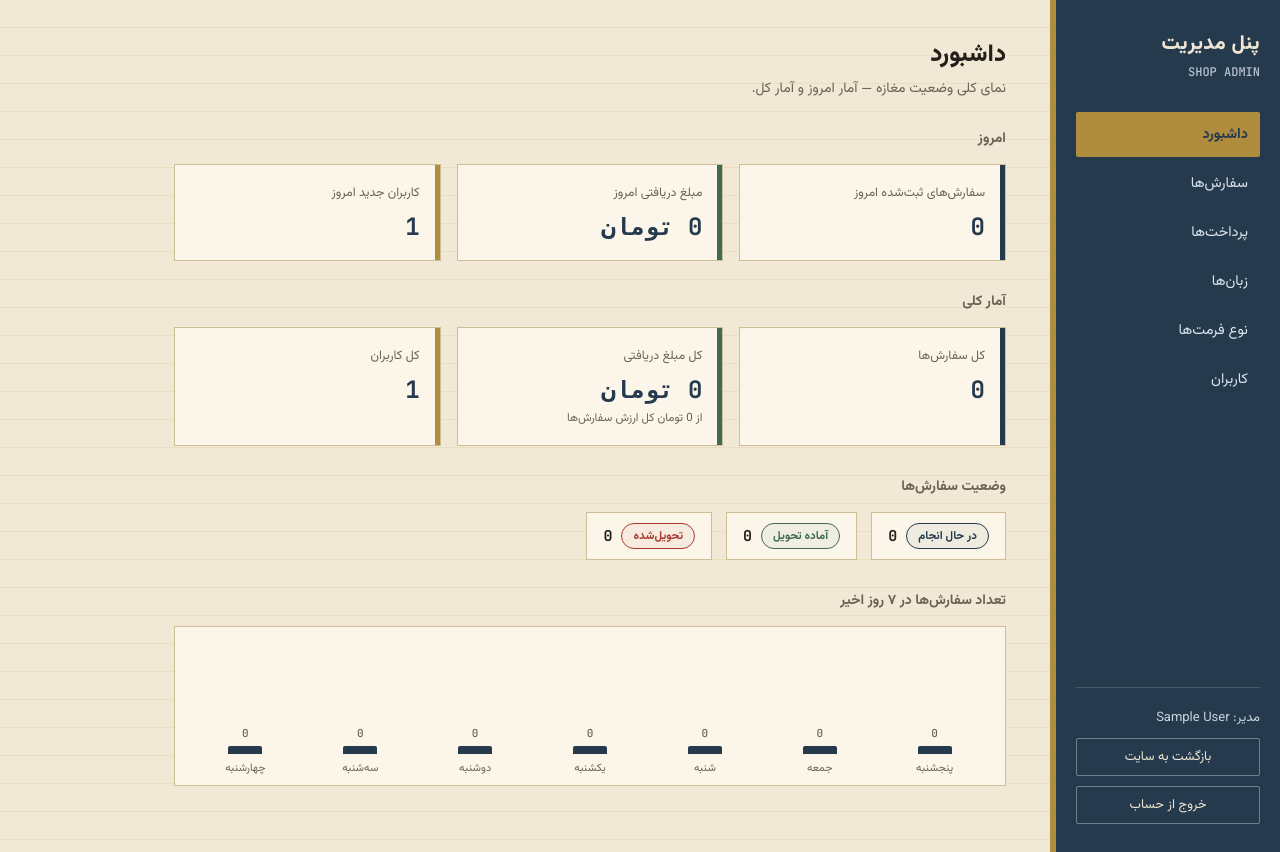
After one commit to soheilsirousi/copy-type-shop, a Django app: page /admin-panel/dashboard/ in a window 1280 px wide. The commit adds this page. Run offline with Django 5.2, Linux system fonts and the light colour scheme; the visitor is signed in with stand-in values (Sample User, id 1); data comes from the database, SQL or seed files in the repository; data that the repository does not hold is empty.

Commit message:
add dashboard stats to the admin page

```diff
--- a/adminpanel/urls.py
+++ b/adminpanel/urls.py
@@ -4,9 +4,12 @@ from adminpanel.views import (OrderListAdminView,PaymentListAdminView,
                               LanguageListAdminView, FormatListAdminView, UserListAdminView,
                               OrderDetailAdminView, OrderUploadFileAdmin, LanguageAddAdminView,
                               LanguageEditAdminView, LanguageDeleteAdminView, FormatAddAdminView,
-                              FormatEditAdminView, FormatDeleteAdminView, UserEditAdminView, UserDeleteAdminView)
+                              FormatEditAdminView, FormatDeleteAdminView, UserEditAdminView, UserDeleteAdminView,
+                              DashboardAdminView)
 
 urlpatterns = [
+    path('dashboard/', DashboardAdminView.as_view(), name='dashboard-admin'),
+
     path('order/list/', OrderListAdminView.as_view(), name='order-list-admin'),
     path('order/<int:pk>/', OrderDetailAdminView.as_view(), name='order-detail-admin'),
     path('order/<int:pk>/file-upload/', OrderUploadFileAdmin.as_view(), name='order-file-upload-admin'),
--- a/adminpanel/views.py
+++ b/adminpanel/views.py
@@ -1,7 +1,9 @@
+import datetime
 import re
 
 from django.contrib.auth.mixins import LoginRequiredMixin
 from django.contrib.auth.models import User
+from django.db.models import Sum, Count
 from django.shortcuts import render, redirect
 from django.utils import timezone
 from django.views import View
@@ -297,3 +299,53 @@ class UserDeleteAdminView(StaffRequiredMixin, View):
         user.delete()
         users = User.objects.all()
         return render(request, self.template_name, context={"users": users})
+
+
+class DashboardAdminView(StaffRequiredMixin, View):
+    template_name = 'admin/dashboard.html'
+
+    def get(self, request, *args, **kwargs):
+        today = datetime.date.today()
+
+        orders_today = Order.objects.filter(created_at__date=today).count()
+        revenue_today = Payment.objects.filter(created_at__date=today).aggregate(total=Sum('amount'))['total'] or 0
+        new_users_today = User.objects.filter(date_joined__date=today).count()
+
+        total_orders = Order.objects.count()
+        total_revenue = Payment.objects.aggregate(total=Sum('amount'))['total'] or 0
+        total_order_value = Order.objects.aggregate(total=Sum('estimated_price'))['total'] or 0
+        total_users = User.objects.count()
+
+
+        status_counts = {code: 0 for code, _ in Order.status}
+        for row in Order.objects.values('order_status').annotate(count=Count('id')):
+            status_counts[row['order_status']] = row['count']
+
+        PERSIAN_WEEKDAYS = ['دوشنبه', 'سه‌شنبه', 'چهارشنبه', 'پنجشنبه', 'جمعه', 'شنبه', 'یکشنبه']
+        daily_counts = []
+        for i in range(6, -1, -1):
+            day = today - datetime.timedelta(days=i)
+            count = Order.objects.filter(created_at__date=day).count()
+            daily_counts.append({'date': day, 'count': count})
+
+        max_count = max((d['count'] for d in daily_counts), default=0) or 1
+        daily_chart = [
+            {
+                'label': PERSIAN_WEEKDAYS[d['date'].weekday()],
+                'count': d['count'],
+                'height_percent': max(6, round(d['count'] / max_count * 100)),
+            }
+            for d in daily_counts
+        ]
+
+        return render(request, self.template_name, context={
+        'orders_today': orders_today,
+        'revenue_today_display': Order.toman(revenue_today),
+        'new_users_today': new_users_today,
+        'total_orders': total_orders,
+        'total_revenue_display': Order.toman(total_revenue),
+        'total_order_value_display': Order.toman(total_order_value),
+        'total_users': total_users,
+        'status_counts': status_counts,
+        'daily_chart': daily_chart,
+    })
--- a/order/models.py
+++ b/order/models.py
@@ -94,3 +94,7 @@ class Order(models.Model):
             'days': int(days),
             'half_payment': int(round(price / 2 / 100) * 100),
         }
+
+    @classmethod
+    def toman(cls, amount):
+        return f'{int(amount or 0):,} تومان'
--- a/order/views.py
+++ b/order/views.py
@@ -25,10 +25,6 @@ class NewOrderView(LoginRequiredMixin, View):
         return render(request, template_name=self.template_name, context=data)
 
     def post(self, request, *args, **kwargs):
-
-        print('POST keys:', list(request.POST.keys()))
-        print('FILES keys:', list(request.FILES.keys()))
-        print('Content-Type:', request.content_type)
         order_type_code = request.POST.get('order_type', None)
         pages = request.POST.get('pages', None)
         language_code = request.POST.get('language', None)
--- a/static/css/style.css
+++ b/static/css/style.css
@@ -314,3 +314,44 @@ input:focus, select:focus{ outline:2px solid var(--navy); outline-offset:1px; }
 
 .file-link{ color:var(--navy); font-weight:600; text-decoration:underline; }
 .no-file{ color:var(--ink-soft); font-size:12.5px; }
+
+/* ---------- Dashboard stat cards ---------- */
+.stat-grid{ display:grid; grid-template-columns:repeat(auto-fit, minmax(190px, 1fr)); gap:16px; margin-bottom:30px; }
+.stat-card{
+  background:var(--card-bg); border:1.5px solid var(--border);
+  padding:18px 20px; position:relative; overflow:hidden;
+}
+.stat-card::before{
+  content:""; position:absolute; top:0; right:0; width:5px; height:100%; background:var(--gold);
+}
+.stat-card.accent-navy::before{ background:var(--navy); }
+.stat-card.accent-green::before{ background:var(--stamp-green); }
+.stat-card .stat-label{ font-size:12.5px; color:var(--ink-soft); margin-bottom:8px; }
+.stat-card .stat-value{ font-family:'JetBrains Mono',monospace; font-size:24px; font-weight:700; color:var(--navy); }
+.stat-card .stat-sub{ font-size:11.5px; color:var(--ink-soft); margin-top:4px; }
+
+.stat-section-title{ font-size:14px; font-weight:700; color:var(--ink-soft); margin:6px 0 14px; }
+
+/* ---------- Simple server-rendered bar chart (no JS) ---------- */
+.bar-chart{
+  display:flex; align-items:flex-end; gap:10px;
+  height:160px; padding:16px 18px 8px;
+  background:var(--card-bg); border:1.5px solid var(--border); margin-bottom:30px;
+}
+.bar-chart-col{ flex:1; display:flex; flex-direction:column; align-items:center; justify-content:flex-end; height:100%; gap:6px; }
+.bar-chart-bar{
+  width:100%; max-width:34px; background:var(--navy); border-radius:2px 2px 0 0;
+  min-height:3px; transition:opacity .15s;
+}
+.bar-chart-col:hover .bar-chart-bar{ opacity:.8; }
+.bar-chart-count{ font-family:'JetBrains Mono',monospace; font-size:11px; color:var(--ink-soft); }
+.bar-chart-label{ font-size:11px; color:var(--ink-soft); }
+
+/* ---------- Status breakdown row ---------- */
+.status-breakdown{ display:flex; gap:14px; flex-wrap:wrap; margin-bottom:30px; }
+.status-chip{
+  display:flex; align-items:center; gap:9px;
+  background:var(--card-bg); border:1.5px solid var(--border);
+  padding:10px 16px; font-size:13px;
+}
+.status-chip .status-chip-count{ font-family:'JetBrains Mono',monospace; font-weight:700; font-size:15px; }
--- a/templates/admin/base_admin.html
+++ b/templates/admin/base_admin.html
@@ -13,6 +13,7 @@
       <div class="brand">پنل مدیریت</div>
       <div class="brand-sub">SHOP ADMIN</div>
     </div>
+      <a href="{% url 'dashboard-admin' %}" class="nav-item {% block nav_dashboard %}{% endblock %}">داشبورد</a>
     <a href="{% url 'order-list-admin' %}" class="nav-item {% block nav_orders %}{% endblock %}">سفارش‌ها</a>
     <a href="{% url 'payment-list-admin' %}" class="nav-item {% block nav_payments %}{% endblock %}">پرداخت‌ها</a>
     <a href="{% url 'language-list-admin' %}" class="nav-item {% block nav_languages %}{% endblock %}">زبان‌ها</a>
--- /dev/null
+++ b/templates/admin/dashboard.html
@@ -0,0 +1,69 @@
+{% extends 'admin/base_admin.html' %}
+
+{% block title %}داشبورد{% endblock %}
+{% block nav_dashboard %}active{% endblock %}
+
+{% block content %}
+<div class="page-title">داشبورد</div>
+<div class="page-sub">نمای کلی وضعیت مغازه — آمار امروز و آمار کل.</div>
+
+<div class="stat-section-title">امروز</div>
+<div class="stat-grid">
+  <div class="stat-card accent-navy">
+    <div class="stat-label">سفارش‌های ثبت‌شده امروز</div>
+    <div class="stat-value">{{ orders_today }}</div>
+  </div>
+  <div class="stat-card accent-green">
+    <div class="stat-label">مبلغ دریافتی امروز</div>
+    <div class="stat-value">{{ revenue_today_display }}</div>
+  </div>
+  <div class="stat-card">
+    <div class="stat-label">کاربران جدید امروز</div>
+    <div class="stat-value">{{ new_users_today }}</div>
+  </div>
+</div>
+
+<div class="stat-section-title">آمار کلی</div>
+<div class="stat-grid">
+  <div class="stat-card accent-navy">
+    <div class="stat-label">کل سفارش‌ها</div>
+    <div class="stat-value">{{ total_orders }}</div>
+  </div>
+  <div class="stat-card accent-green">
+    <div class="stat-label">کل مبلغ دریافتی</div>
+    <div class="stat-value">{{ total_revenue_display }}</div>
+    <div class="stat-sub">از {{ total_order_value_display }} کل ارزش سفارش‌ها</div>
+  </div>
+  <div class="stat-card">
+    <div class="stat-label">کل کاربران</div>
+    <div class="stat-value">{{ total_users }}</div>
+  </div>
+</div>
+
+<div class="stat-section-title">وضعیت سفارش‌ها</div>
+<div class="status-breakdown">
+  <div class="status-chip">
+    <span class="badge badge-progress">در حال انجام</span>
+    <span class="status-chip-count">{{ status_counts.PROGRESS }}</span>
+  </div>
+  <div class="status-chip">
+    <span class="badge badge-ready">آماده تحویل</span>
+    <span class="status-chip-count">{{ status_counts.READY }}</span>
+  </div>
+  <div class="status-chip">
+    <span class="badge badge-done">تحویل‌شده</span>
+    <span class="status-chip-count">{{ status_counts.DELIVERED }}</span>
+  </div>
+</div>
+
+<div class="stat-section-title">تعداد سفارش‌ها در ۷ روز اخیر</div>
+<div class="bar-chart">
+  {% for day in daily_chart %}
+  <div class="bar-chart-col">
+    <span class="bar-chart-count">{{ day.count }}</span>
+    <div class="bar-chart-bar" style="height:{{ day.height_percent }}%;"></div>
+    <span class="bar-chart-label">{{ day.label }}</span>
+  </div>
+  {% endfor %}
+</div>
+{% endblock %}
--- a/templates/base.html
+++ b/templates/base.html
@@ -20,7 +20,7 @@
     <div class="sidebar-foot">
       <div class="user-chip">کاربر: {{ request.user.first_name }} {{ request.user.last_name }}</div>
         {% if request.user.is_staff %}
-      <form method="get" action="{% url 'order-list-admin' %}">
+      <form method="get" action="{% url 'dashboard-admin' %}">
         <button type="submit" class="logout-btn" style="margin-bottom: 10px">پنل ادمین</button>
       </form>
         {% endif %}
```
Also changed, not shown: 4 other files.
